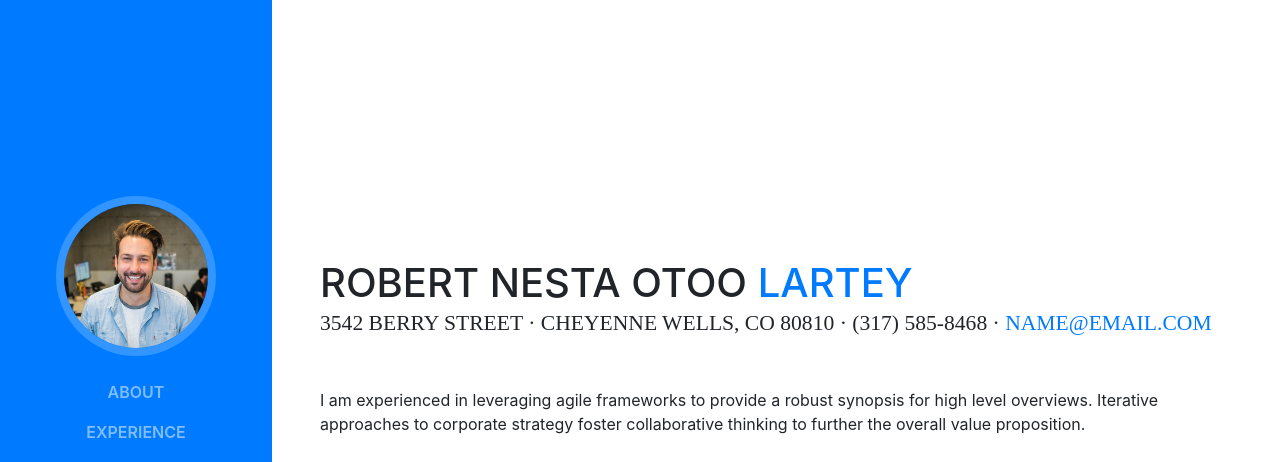
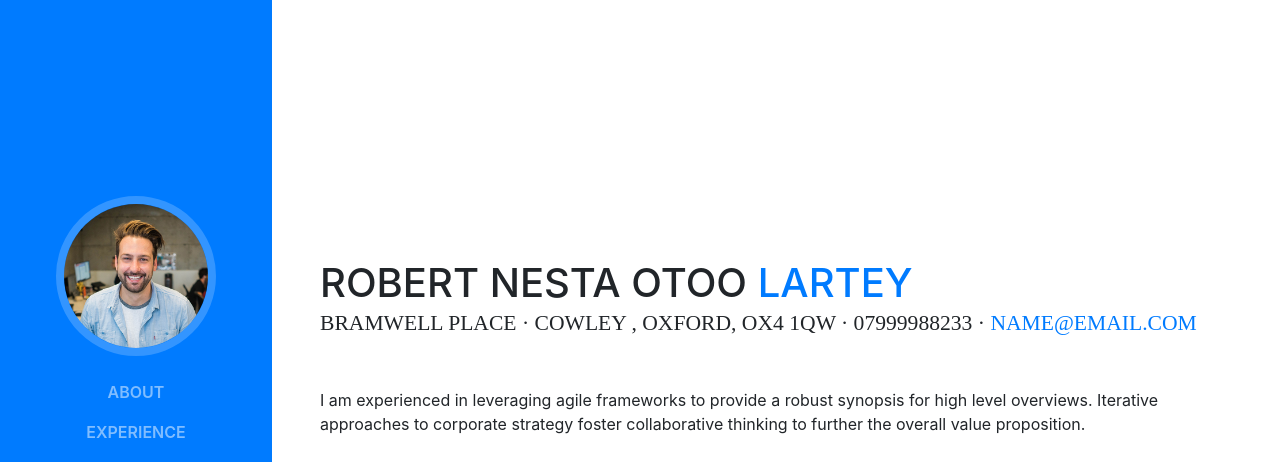
Before and after one commit to Bob2518/Bob2518.github.io, a website with bundled scripts: page index.html in a window 1280 px wide. Shown: the top 462 px of the page. Built offline with nearby package versions, Linux system fonts and the light colour scheme; a web font is replaced by a local one.

Commit message:
updated address

```diff
--- a/index.html
+++ b/index.html
@@ -69,7 +69,7 @@
             <span class="text-primary">Lartey
             </span>
           </h1>
-          <div class="subheading mb-5">3542 Berry Street · Cheyenne Wells, CO 80810 · (317) 585-8468 ·
+          <div class="subheading mb-5">Bramwell Place · Cowley , Oxford, OX4 1QW · 07999988233 ·
             <a href="mailto:name@email.com">name@email.com</a>
           </div>
           <p class="mb-5">I am experienced in leveraging agile frameworks to provide a robust synopsis for high level overviews. Iterative approaches to corporate strategy foster collaborative thinking to further the overall value proposition.</p>
```
